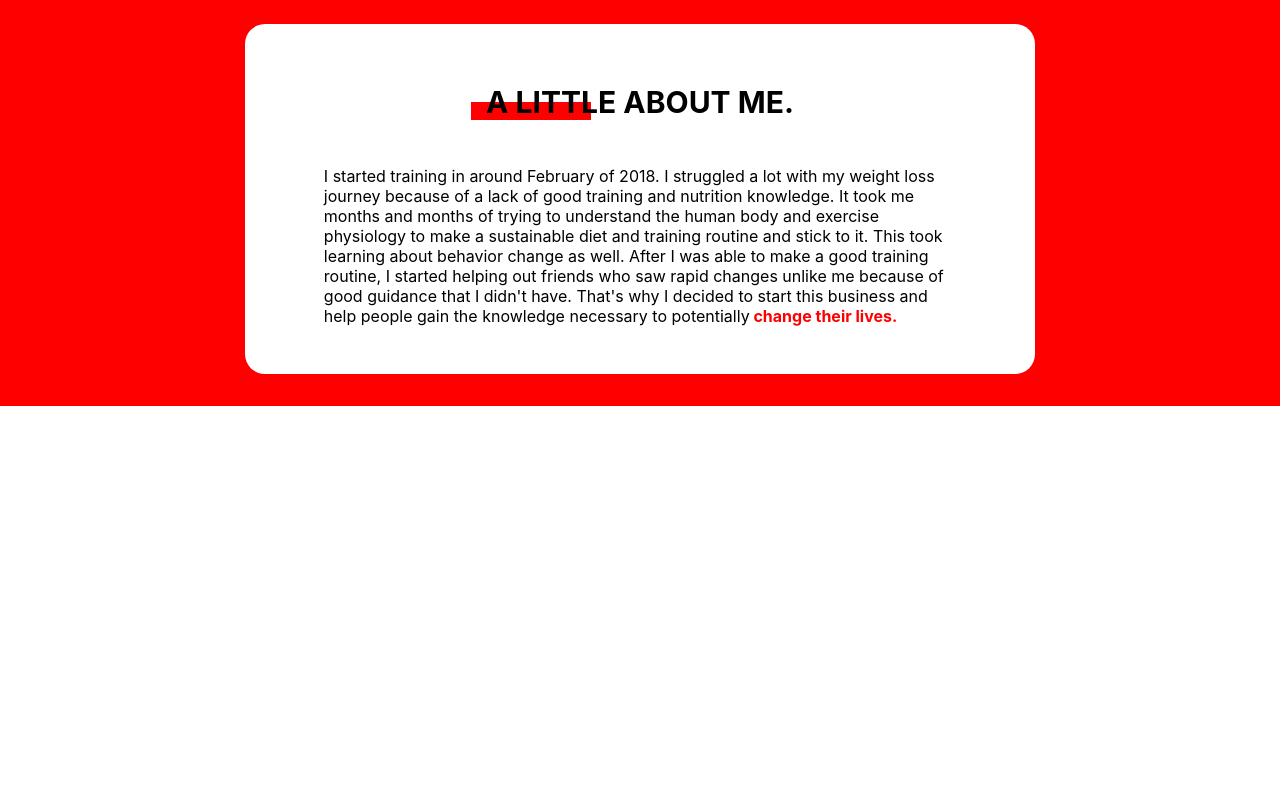
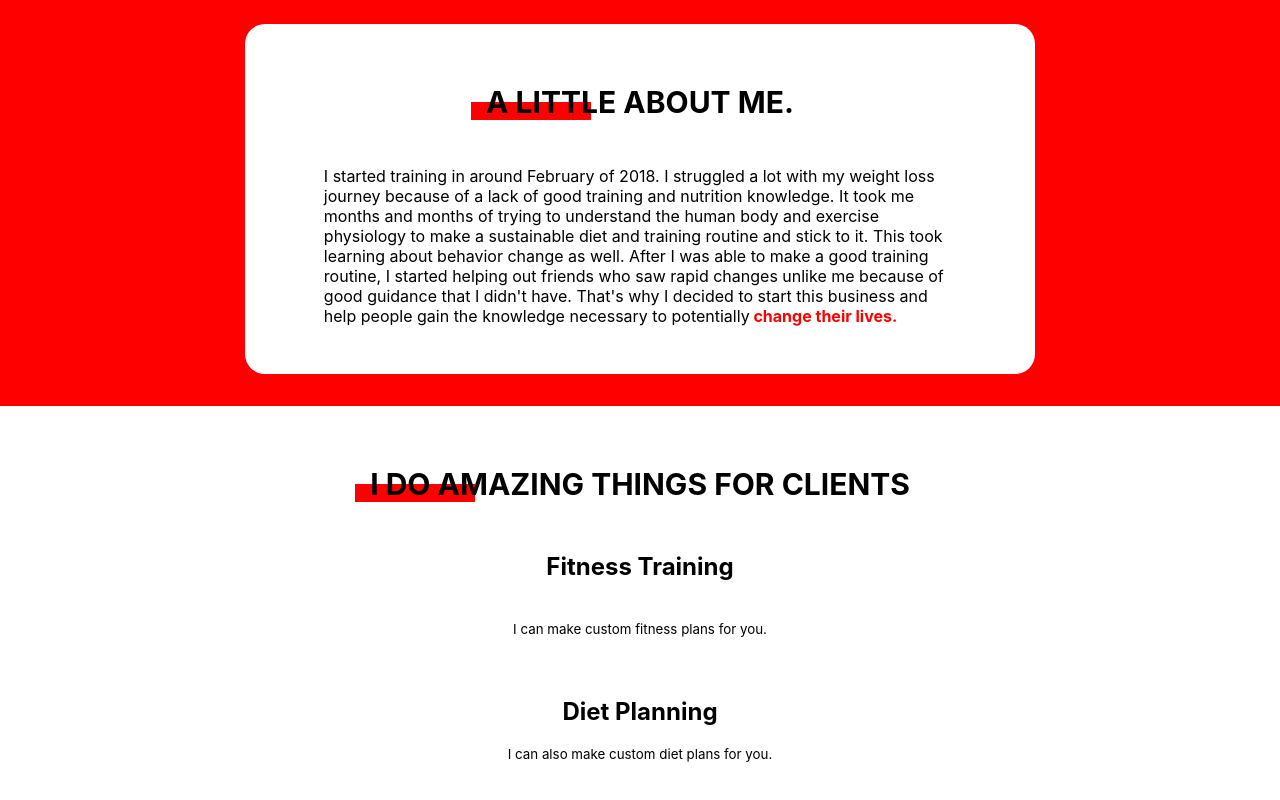
Before and after one commit to Addy-0001/webapp_react, a React (Create React App) app: page / in a window 1280 px wide. Shown: the part 420-1220 px from the top of the page. Before the commit the page ends 826 px from the top, so only its background shows below. Built offline with nearby package versions, Linux system fonts and the light colour scheme.

Commit message:
added services section

```diff
--- a/src/components/services.css
+++ b/src/components/services.css
@@ -0,0 +1,19 @@
+.plans
+{
+    display: flex;
+    flex-direction: column;
+    flex-wrap: nowrap;
+    justify-content: center;
+    align-items: center;
+    align-content: space-around;
+}
+
+.plans h3
+{
+    font-size: 30px;
+}
+
+.plans h2
+{
+    padding: 0 0 0 0;
+}
--- a/src/components/services.js
+++ b/src/components/services.js
@@ -2,7 +2,18 @@ import "./services.css";
 
 function services()
 {
-
+    return (
+      <div className="plans">
+        <h3>I do Amazing Things for Clients</h3>
+        <h2>Fitness Training</h2>
+        <br />
+        <small>I can make custom fitness plans for you.</small> <br />
+        <br />
+        <h2>Diet Planning</h2>
+        <small>I can also make custom diet plans for you.</small> <br />
+        <br />
+      </div>
+    );
 }
 
 export default services;
```
